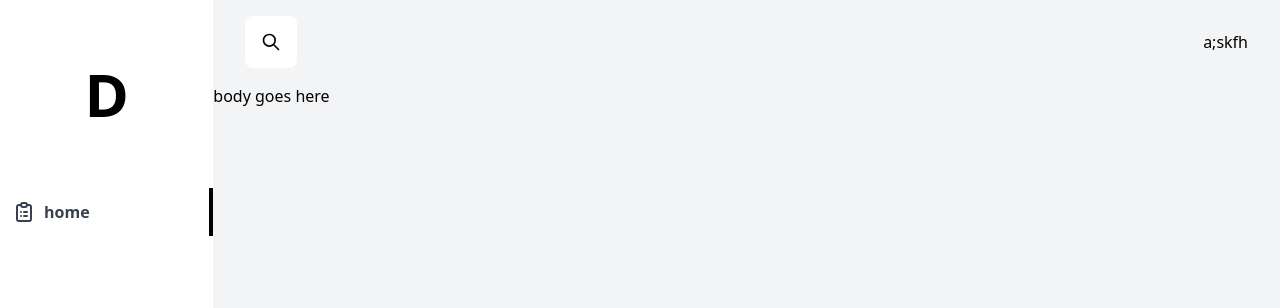
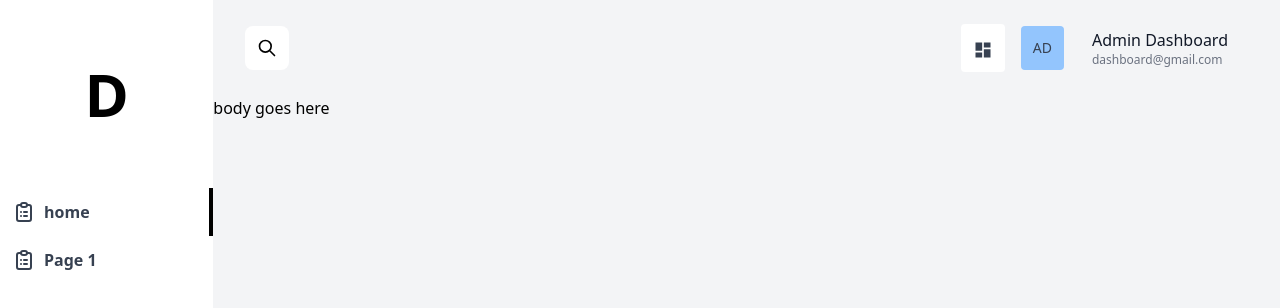
Before and after one commit to tatendabakozw/tailwind-dashboard, a React (Create React App) app: page / in a window 1280 px wide. Shown: the top 308 px of the page. Built offline with nearby package versions, Linux system fonts and the light colour scheme.

Commit message:
navbar finish

```diff
--- a/package.json
+++ b/package.json
@@ -5,6 +5,8 @@
   "dependencies": {
     "@craco/craco": "^6.2.0",
     "@heroicons/react": "^1.0.1",
+    "@material-ui/core": "^4.12.1",
+    "@material-ui/icons": "^4.11.2",
     "@testing-library/jest-dom": "^5.11.4",
     "@testing-library/react": "^11.1.0",
     "@testing-library/user-event": "^12.1.10",
--- a/src/App.js
+++ b/src/App.js
@@ -1,11 +1,13 @@
 import React from 'react'
 import {BrowserRouter as Router, Route, Switch} from 'react-router-dom'
 import Home from './pages/Home';
+import Page1 from './pages/Page1';
 
 function App() {
   return (
     <Router>
       <Switch>
+        <Route path='/page1' component={Page1} />
         <Route exact path='/' component={Home} />
       </Switch>
     </Router>
--- a/src/nav/Navbar.jsx
+++ b/src/nav/Navbar.jsx
@@ -1,14 +1,24 @@
 import React from 'react'
 import {SearchIcon} from '@heroicons/react/outline'
+import DashboardIcon from '@material-ui/icons/Dashboard';
 
 function Navbar() {
     return (
         <nav className="py-4 px-8 flex flex-row items-center">
-            <div className="search bg-white p-4 rounded-lg">
+            <div className="search bg-white p-3 rounded-lg">
                 <SearchIcon height={20} width={20} />
             </div>
             <div className="flex-grow"></div>
-            <div className="ri">a;skfh</div>
+            <span className="bg-white p-3 rounded mx-2">
+                <DashboardIcon height={20} width={20} fontSize="small" className="text-gray-700" />
+            </span>
+            <span className="bg-blue-300 p-3 rounded mx-2">
+                <p className="text-gray-700 text-sm">AD</p>
+            </span>
+            <div className="p-3 rounded mx-2 flex flex-col">
+                <p className="text-gray-900">Admin Dashboard</p>
+                <p className="text-xs text-gray-500">dashboard@gmail.com</p>
+            </div>
         </nav>
 
     )
--- a/src/nav/Sidebar.jsx
+++ b/src/nav/Sidebar.jsx
@@ -13,6 +13,12 @@ function Sidebar() {
             location: "/",
             icon: <ClipboardListIcon height={24} width={24} className="text-gray-700" />,
             id:1
+        },
+        {
+            title:"Page 1",
+            location: "/page1",
+            icon: <ClipboardListIcon height={24} width={24} className="text-gray-700" />,
+            id:2
         }
     ]
 
--- a/src/pages/Page1.jsx
+++ b/src/pages/Page1.jsx
@@ -1,10 +1,13 @@
 import React from 'react'
+import DashboardLayout from '../layout/DashboardLayout'
 
 function Page1() {
     return (
-        <div>
+        <DashboardLayout>
+           <div className="hd">
             page 1
-        </div>
+           </div>
+        </DashboardLayout>
     )
 }
 
```
Also changed, not shown: 1 other file (tests, documents, lock files or other folders).
